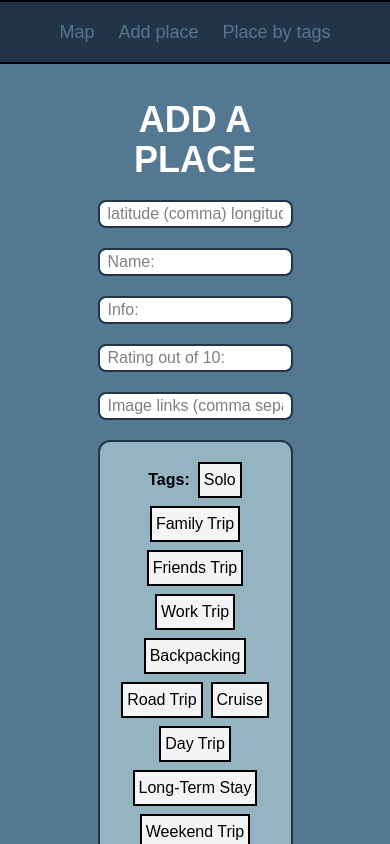
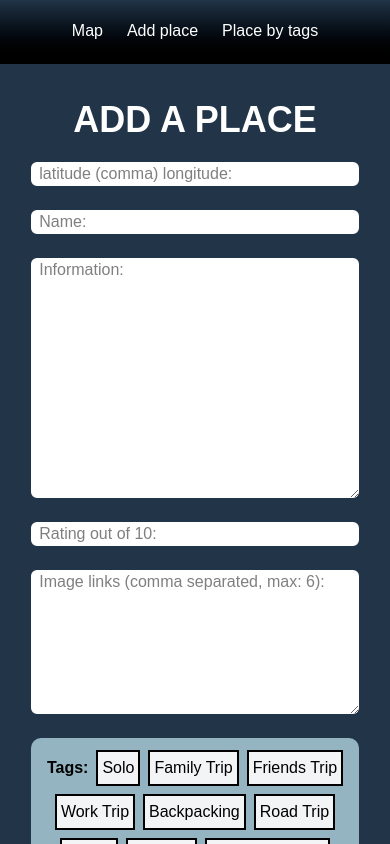
Before and after one commit to Nikshaan/LocalBee, a Next.js app: page /addPlace in a window 390 px wide. Shown: the top 844 px of the page. Built offline with nearby package versions, Linux system fonts and the light colour scheme.

Commit message:
update: responsive

```diff
--- a/src/app/addPlace/page.tsx
+++ b/src/app/addPlace/page.tsx
@@ -139,11 +139,11 @@ const Page = () => {
       }
     }
     setTags(currentTags);
-    console.log(currentTags)
+
   }, [tagStates]);
 
   return (
-    <div className="bg-[#547792] pt-20 justify-center pb-16 flex items-center text-black min-h-[100svh]">
+    <div className="bg-[#213448] pt-20 justify-center pb-16 flex items-center text-black min-h-[100svh]">
       <ToastContainer
         position="top-right"
         autoClose={2000}
@@ -157,54 +157,53 @@ const Page = () => {
         theme="colored"
         transition={Bounce}
       />
-      <div className='flex flex-col gap-5 w-[50%] justify-center items-center'>
+      <div className='flex flex-col gap-5 w-[85%] lg:w-[50%] 2xl:w-[40%] justify-center items-center'>
         <h1 className='text-center text-4xl mt-5 font-bold text-white'>ADD A PLACE</h1>
-        <div className='w-full'>
+        <div className='w-full flex justify-center'>
           <input
             placeholder='latitude (comma) longitude: '
             onChange={(e) => setCoor(e.target.value)}
-            className="bg-white text-black border-2 px-2 rounded-lg border-[#213448] w-full"
+            className="bg-white w-full 2xl:w-[70%] text-black border-2 px-2 rounded-lg border-[#213448]"
             value={coor}
             type="text"
           />
         </div>
-        <div className='w-full'>
+        <div className='w-full flex justify-center'>
           <input
             placeholder='Name:'
             value={name}
             onChange={(e) => setName(e.target.value)}
-            className="bg-white text-black px-2 border-2 border-[#213448] rounded-lg w-full"
+            className="bg-white text-black px-2 border-2 border-[#213448] rounded-lg w-full 2xl:w-[70%]"
             type="text"
           />
         </div>
-        <div className='w-full'>
-          <input
-            placeholder='Info:'
+        <div className='w-full flex justify-center'>
+          <textarea rows={10}
+            placeholder='Information:'
             value={info}
             onChange={(e) => setInfo(e.target.value)}
-            className="bg-white text-black px-2 rounded-lg border-2 border-[#213448] w-full"
-            type="text"
+            className="bg-white text-black px-2 rounded-lg border-2 border-[#213448] w-full 2xl:w-[70%]"
           />
         </div>
-        <div className='w-full'>
+        <div className='w-full flex justify-center'>
           <input
             placeholder='Rating out of 10:'
             value={rating}
             onChange={(e) => setRating(e.target.value)}
-            className="bg-white text-black px-2 rounded-lg border-2 border-[#213448] w-full"
+            className="bg-white text-black px-2 rounded-lg border-2 border-[#213448] w-full 2xl:w-[70%]"
             type="text"
           />
         </div>
-        <div className='w-full'>
-          <input
+        <div className='w-full flex justify-center'>
+          <textarea
+          rows={6}
             placeholder='Image links (comma separated, max: 6): '
             value={images}
             onChange={(e) => setImages(e.target.value)}
-            className="bg-white text-black px-2 rounded-lg border-2 border-[#213448] w-full"
-            type="text"
+            className="bg-white text-black px-2 rounded-lg border-2 border-[#213448] w-full 2xl:w-[70%]"
           />
         </div>
-        <div className='w-full rounded-xl p-5 flex flex-wrap gap-2 bg-[#94B4C1] border-2 border-[#213448] justify-center items-center'>
+        <div className='w-full rounded-xl p-3 flex flex-wrap gap-2 bg-[#94B4C1] border-2 border-[#213448] justify-center items-center'>
           <p className='font-extrabold'>Tags: </p>
           {
             tagsList.map((tag, index) => {
@@ -217,16 +216,16 @@ const Page = () => {
             )
           }
         </div>
-        <div className='w-full'>
+        <div className='w-full flex justify-center'>
           <input
             placeholder='Enter password:'
             value={password}
             onChange={(e) => setPassword(e.target.value)}
-            className="bg-white text-black px-2 rounded-lg border-2 border-[#213448] w-full"
+            className="bg-white text-black px-2 rounded-lg border-2 border-[#213448] w-full 2xl:w-[30%]"
             type="password"
           />
         </div>
-        <button onClick={addPlacetoDB} type="submit" className="bg-[#213448] text-white border border-white p-1 px-2 font-bold hover:scale-105 transition-all rounded-2xl p-0.2 ml-1 cursor-pointer">
+        <button onClick={addPlacetoDB} type="submit" className="bg-[#94B4C1] border border-white p-1 px-2 font-bold hover:scale-105 transition-all rounded-2xl p-0.2 ml-1 cursor-pointer">
           Add place
         </button>
       </div>
--- a/src/app/components/Navbar.tsx
+++ b/src/app/components/Navbar.tsx
@@ -3,19 +3,19 @@ import React from 'react'
 
 const Navbar = () => {
   return (
-    <div className='h-16 border-x-0 flex justify-center gap-4 items-center bg-[#213448] border-2 border-black'>
+    <div className='h-16 flex text-white bg-gradient-to-t from-black lg:text-lg justify-center gap-4 items-center to-[#213448] border-b-2 border-black'>
         <div className='p-1'>
-          <Link className='hover:underline underline-offset-2 cursor-pointer text-lg' href="/">
+          <Link className='hover:underline underline-offset-2 cursor-pointer' href="/">
             Map
           </Link>
         </div>
         <div className='p-1'>
-          <Link className='hover:underline underline-offset-2 cursor-pointer text-lg' href="/addPlace">
+          <Link className='hover:underline underline-offset-2 cursor-pointer' href="/addPlace">
             Add place
           </Link>
         </div>
         <div className='p-1'>
-          <Link className='hover:underline underline-offset-2 cursor-pointer text-lg' href="/placeByTag">
+          <Link className='hover:underline underline-offset-2 cursor-pointer' href="/placeByTag">
             Place by tags
           </Link>
         </div>
--- a/src/app/components/editPlace.tsx
+++ b/src/app/components/editPlace.tsx
@@ -27,7 +27,7 @@ const EditPlace: React.FC<info> = ( props: info ) => {
     const [rating, setRating] = useState<string>("");
     const [images, setImages] = useState<string>("");
     const [tags, setTags] = useState<string>("");
-    console.log(props)
+
     const  id  = props.data.id;
     const router = useRouter();
 
@@ -136,7 +136,7 @@ const EditPlace: React.FC<info> = ( props: info ) => {
 
   return (
     <div className='flex flex-col justify-center items-center w-full'>
-      <div className='flex gap-3 text-white justify-end items-center'>
+      <div className='flex flex-col flex-wrap gap-3 text-white justify-end items-center'>
         <ToastContainer
           position="top-right"
           autoClose={2000}
@@ -150,15 +150,19 @@ const EditPlace: React.FC<info> = ( props: info ) => {
           theme="colored"
           transition={Bounce}
         />
-          <p className='text-lg font-thin'>Enter password:</p>
-          <input value = {password} onChange={handlePassword} type='password' className='bg-white text-black border-2 border-[#213448] rounded-lg px-1'/>
-          <p onClick={() => setUpdate(!update)} className='hover:underline underline-offset-2 cursor-pointer text-lg'>update</p>
-          <p onClick={() => deletePlaceInfo()} className='hover:underline underline-offset-2 cursor-pointer text-lg'>delete</p>
+        <div className='flex gap-2 justify-center items-center'>
+          <p className='font-thin'>password:</p>
+          <input value = {password} placeholder='Enter password to update / delete : ' onChange={handlePassword} type='password' className='bg-white text-black border-2 border-[#213448] rounded-lg px-1'/>
+        </div>
+        <div className='flex gap-2 w-full justify-end items-center'>
+          <p onClick={() => setUpdate(!update)} className={`hover:underline ${update?"text-amber-400":"text-white"} underline-offset-2 cursor-pointer`}>update</p>
+          <p onClick={() => deletePlaceInfo()} className='hover:underline underline-offset-2 cursor-pointer'>delete</p>
+        </div>
         </div>
         <div className='w-full'>
           {
             update && <div className='w-full py-10'>
-              <div className='flex flex-col gap-5 w-[50%] m-auto justify-center items-center'>
+              <div className='flex flex-col gap-5 w-[85%] m-auto justify-center items-center'>
                 <h1 className='text-center mt-5 text-3xl text-white font-bold'>UPDATE PLACE</h1>
                 <div className='w-full'>
                 <input
@@ -179,12 +183,12 @@ const EditPlace: React.FC<info> = ( props: info ) => {
                 />
               </div>
               <div className='w-full'>
-                <input
-                  placeholder='Info:'
+                <textarea
+                  rows={10}
+                  placeholder='Information:'
                   value={info}
                   onChange={(e) => setInfo(e.target.value)}
                   className="bg-white text-black px-2 rounded-lg border-2 border-[#213448] w-full"
-                  type="text"
                 />
               </div>
               <div className='w-full'>
@@ -197,12 +201,12 @@ const EditPlace: React.FC<info> = ( props: info ) => {
                 />
               </div>
               <div className='w-full'>
-                <input
+                <textarea
+                  rows={6}
                   placeholder='Image links (comma separated): '
                   value={images}
                   onChange={(e) => setImages(e.target.value)}
                   className="bg-white text-black px-2 rounded-lg border-2 border-[#213448] w-full"
-                  type="text"
                 />
               </div>
               <div className='w-full'>
@@ -214,7 +218,7 @@ const EditPlace: React.FC<info> = ( props: info ) => {
                   type="text"
                 />
               </div>
-              <button onClick={updatePlace} type="submit" className="bg-[#213448] text-white border border-white p-1 px-2 font-bold hover:scale-105 transition-all rounded-2xl p-0.2 ml-1 cursor-pointer">
+              <button onClick={updatePlace} type="submit" className="bg-[#94B4C1] text-black border border-white p-1 px-2 font-bold hover:scale-105 transition-all rounded-2xl p-0.2 ml-1 cursor-pointer">
                 Save changes
               </button>
             </div>
--- a/src/app/globals.css
+++ b/src/app/globals.css
@@ -1,8 +1,8 @@
 @import "tailwindcss";
 
 :root {
-  --background: #547792;
-  --foreground: #547792;
+  --background: #213448;
+  --foreground: #213448;
 }
 
 @theme inline {
@@ -14,8 +14,8 @@
 
 @media (prefers-color-scheme: dark) {
   :root {
-    --background: #547792;
-    --foreground: #ededed;
+    --background: #213448;
+    --foreground: #213448;
   }
 }
 
--- a/src/app/viewPlace/[latitude]/[longitude]/page.tsx
+++ b/src/app/viewPlace/[latitude]/[longitude]/page.tsx
@@ -35,12 +35,12 @@ const Page: React.FC<coords> = async ({ params }) => {
   const info: info[] = await getPlaceInfo();
 
   return (
-    <div className='pt-20 pb-20 w-[80%] mt-10 m-auto flex flex-col justify-start items-center gap-5'>
+    <div className='pt-14 text-white pb-10 w-[85%] lg:w-[50%] 2xl:w-[40%] mt-10 m-auto flex flex-col justify-start items-center gap-5'>
       <p className='text-left w-full font-bold text-4xl'>{info[0].name}</p>
-      <p className='text-left w-full'>coordinates: {info[0].coord[0]}, {info[0].coord[1]}</p>
+      <p className='text-left w-full'><span className='font-bold'>coordinates:</span> {info[0].coord[0]}, {info[0].coord[1]}</p>
       <p className='text-left w-full'>{info[0].info}</p>
-      <p className='text-left w-full'>Rating: {info[0].rating} / 10</p>
-      <div className='flex gap-2'>
+      <p className='text-left w-full'><span className='font-bold'>Rating:</span> {info[0].rating} / 10</p>
+      <div className='flex flex-wrap gap-2'>
         {
           info[0].tags.map((tag: string, index: number) => (
               <div key={index} className='border-2 p-1 px-4 bg-[#94B4C1] text-[#213448]'>
```
Also changed, not shown: src/app/placeByTag/page.tsx (+11 -11 lines).
